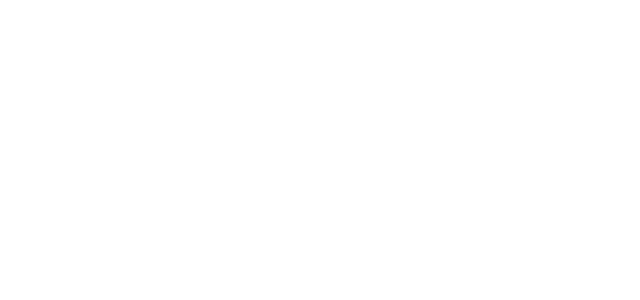
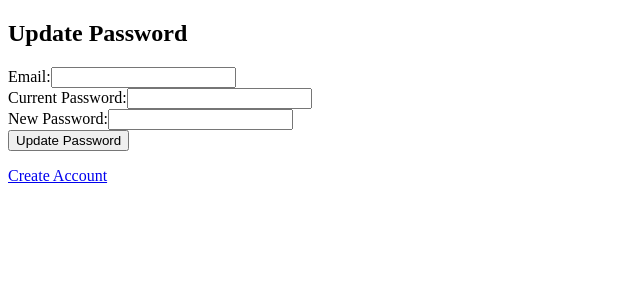
Before and after one commit to ppate454/se3316-lab3-ppate454, a React (Create React App) app in the folder client/: page /update-password in a window 1280 px wide. Shown: the top 300 px of the page, without its empty margins (0-640 px from the left). Built offline with nearby package versions, Linux system fonts and the light colour scheme.

Commit message:
feat: back-end logic for password update

```diff
--- a/client/src/App.js
+++ b/client/src/App.js
@@ -19,9 +19,12 @@
               <ul>
                 <li><Link to="/login">Login</Link></li>
                 <li><Link to="/create-account">Create Account</Link></li>
+                <li><Link to="/update-password">Update Password</Link></li>
               </ul>
             </nav>
           </Route>
+
+          <Route path="/update-password" component={UpdatePassword} />
 
           {/* Route for Login component */}
           <Route path="/login" component={Login} />
--- a/client/src/components/Login.js
+++ b/client/src/components/Login.js
@@ -54,9 +54,10 @@
         <p>{info}</p>
       </div>
       <div>
-        <nav>
-          <Link to="/create-account">Create Account</Link>
-        </nav>
+        <ul>
+          <li><Link to="/create-account">Create Account</Link></li>
+          <li><Link to="/update-password">Update Password</Link></li>
+        </ul>
       </div>
     </div>
   );
--- a/client/src/components/UpdatePassword.js
+++ b/client/src/components/UpdatePassword.js
@@ -1,18 +1,40 @@
 import React, { useState } from 'react';
+import { useHistory, Link } from 'react-router-dom';
 
 const UpdatePassword = () => {
+  const [email, setEmail] = useState('');
   const [currentPassword, setCurrentPassword] = useState('');
   const [newPassword, setNewPassword] = useState('');
+  const [info, setInfo] = useState('')
 
-  const handleUpdatePassword = () => {
-    // Implement your password update logic here
-    console.log('Updating password with values:', { currentPassword, newPassword });
-    // You might want to use a service or API to handle password updates
+  const handleUpdatePassword = async () => {
+    try {
+      const response = await fetch('http://localhost:3001/api/update-password', {
+        method: 'PUT',
+        headers: {
+          'Content-Type': 'application/json',
+        },
+        body: JSON.stringify({ email, currentPassword, newPassword }),
+      });
+
+      const data = await response.json();
+
+      if (response.ok) {
+        setInfo(data.message);
+      } else {
+        console.error(data.message);
+      }
+    } catch (error) {
+      console.error('Error updating password:', error);
+    }
   };
 
   return (
     <div>
       <h2>Update Password</h2>
+      <label>Email:</label>
+      <input type="text" value={email} onChange={(e) => setEmail(e.target.value)} />
+      <br />
       <label>Current Password:</label>
       <input type="password" value={currentPassword} onChange={(e) => setCurrentPassword(e.target.value)} />
       <br />
@@ -20,6 +42,12 @@
       <input type="password" value={newPassword} onChange={(e) => setNewPassword(e.target.value)} />
       <br />
       <button onClick={handleUpdatePassword}>Update Password</button>
+      <p>{info}</p>
+      <div>
+        <nav>
+          <Link to="/login">Create Account</Link>
+        </nav>
+      </div>
     </div>
   );
 };
```
Also changed, not shown: 1 other file (tests, documents, lock files or other folders).
